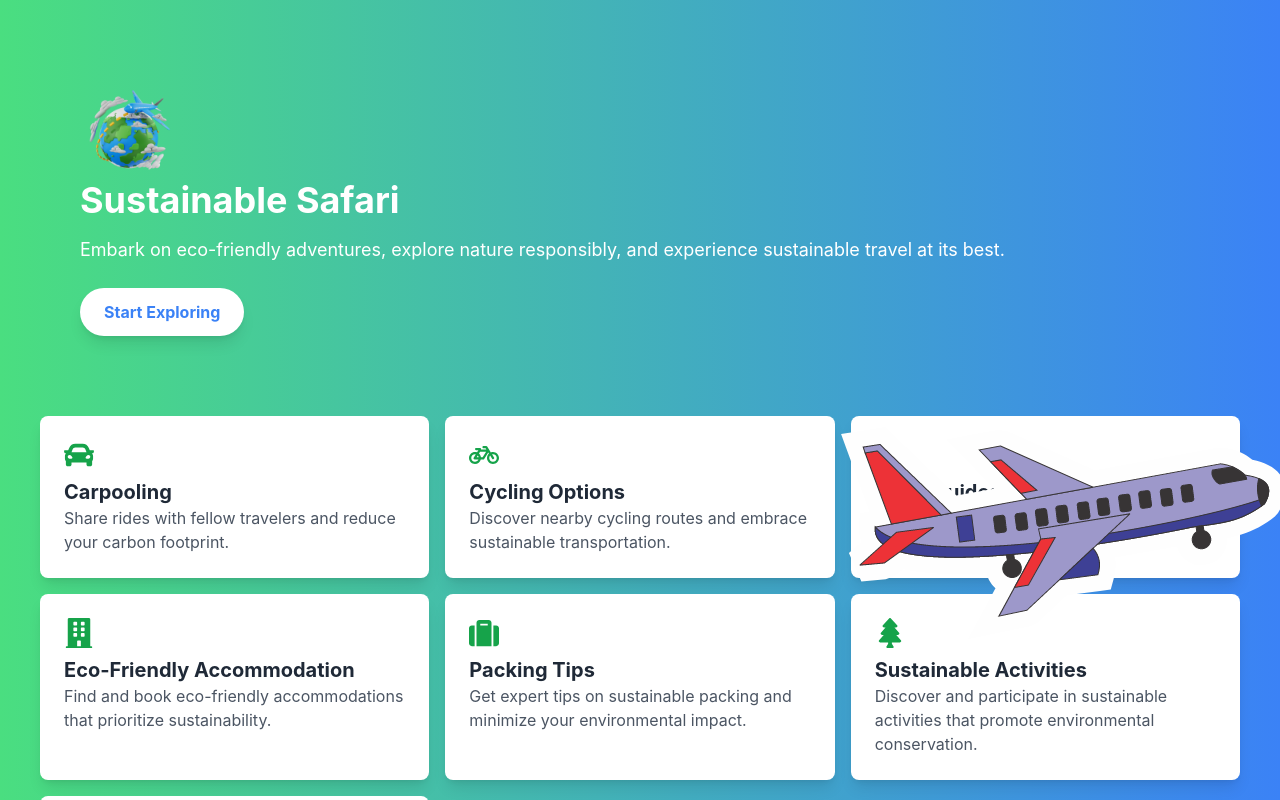
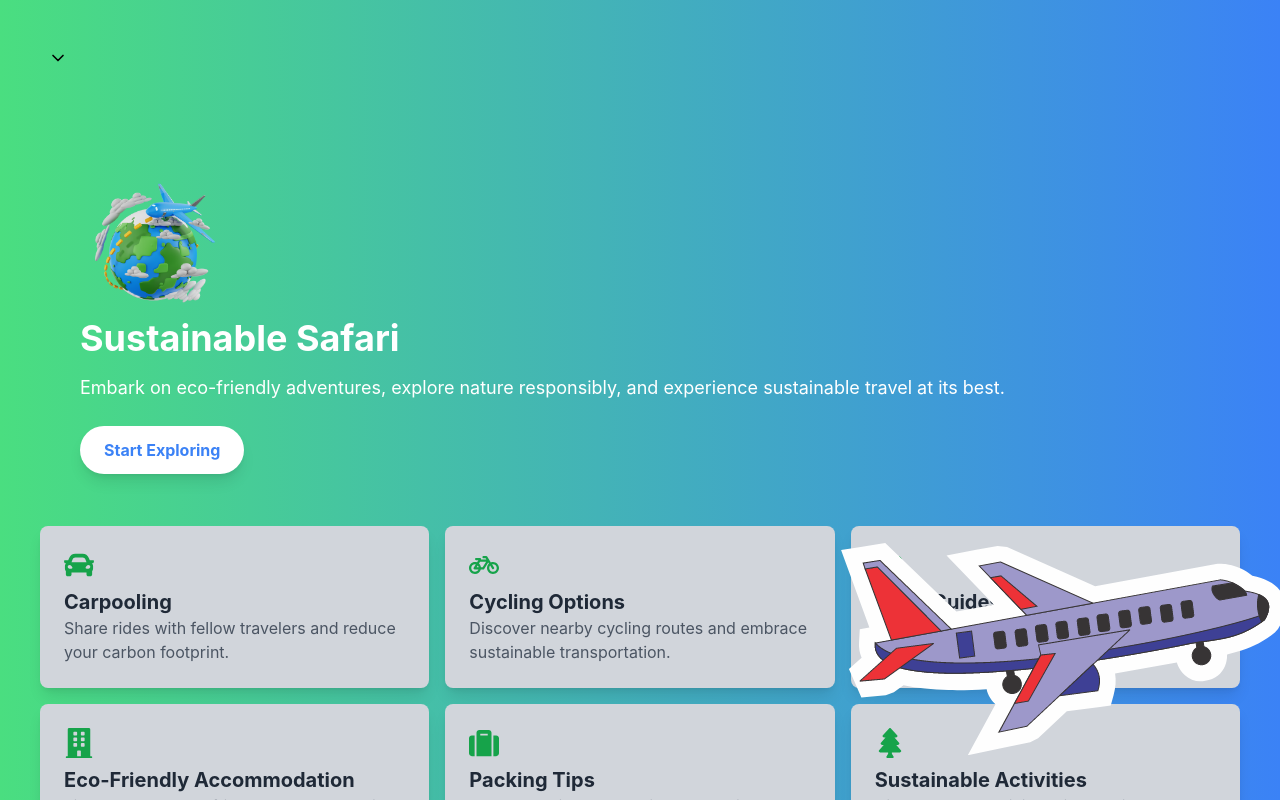
Before and after one commit to vaishnavi-3969/ExploreXperts-Waffle-Hacks, a React (Create React App) app: page / in a window 1280 px wide. Shown: the top 800 px of the page. Built offline with nearby package versions, Linux system fonts and the light colour scheme.

Commit message:
dropdown added

```diff
--- a/src/App.js
+++ b/src/App.js
@@ -1,14 +1,18 @@
 import { BrowserRouter, Route, Routes } from "react-router-dom";
-import HomePage from "./components/HomePage";
+import HomePage from "./components/HomePage.js";
+import Dropdown from "./components/Dropdown";
 
 function App() {
   return (
     <div>
-    <BrowserRouter>
-      <Routes>
-        <Route path="/" element={<HomePage/>} exact/>
-      </Routes>
-    </BrowserRouter>
+      <BrowserRouter>
+        <div className="dropdown-container">
+          <Dropdown />
+        </div>
+        <Routes>
+          <Route path="/" element={<HomePage />} exact />
+        </Routes>
+      </BrowserRouter>
     </div>
   );
 }
--- /dev/null
+++ b/src/components/Dropdown.js
@@ -0,0 +1,90 @@
+import React, { useState } from 'react';
+import { FaCar, FaBicycle, FaUserFriends, FaBuilding, FaSuitcase, FaTree, FaHome } from 'react-icons/fa';
+import { Link } from 'react-router-dom';
+
+const Dropdown = () => {
+  const [dropdownOpen, setDropdownOpen] = useState(false);
+
+  const toggleDropdown = () => {
+    setDropdownOpen(!dropdownOpen);
+  };
+
+  const featureCards = [
+    {
+      icon: FaHome,
+      title: 'Home',
+      link: '/',
+    },
+    {
+      icon: FaCar,
+      title: 'Carpooling',
+      link: '/carpooling',
+    },
+    {
+      icon: FaBicycle,
+      title: 'Cycling Options',
+      link: '/cycling-options',
+    },
+    {
+      icon: FaUserFriends,
+      title: 'Local Guides',
+      link: '/local-guides',
+    },
+    {
+      icon: FaBuilding,
+      title: 'Eco-Friendly Accommodation',
+      link: '/accomodation',
+    },
+    {
+      icon: FaSuitcase,
+      title: 'Packing Tips',
+      link: '/packing-tips',
+    },
+    {
+      icon: FaTree,
+      title: 'Sustainable Activities',
+      link: '/sustainable-activities',
+    },
+  ];
+
+  return (
+    <div className="homepage bg-gradient-to-r from-green-400 to-blue-500 px-10 py-10">
+
+    <div className={`dropdown relative ${dropdownOpen ? 'open' : ''}`}>
+      <button
+        className="dropdown-toggle flex items-center justify-center rounded-md p-2 focus:outline-none focus:ring focus:ring-opacity-50 hover:bg-gray-200"
+        onClick={toggleDropdown}
+      >
+        <svg
+          xmlns="http://www.w3.org/2000/svg"
+          viewBox="0 0 24 24"
+          fill="none"
+          stroke="currentColor"
+          strokeWidth="2"
+          strokeLinecap="round"
+          strokeLinejoin="round"
+          className="w-5 h-5"
+        >
+          <path d="M6 9l6 6 6-6" />
+        </svg>
+      </button>
+      {dropdownOpen && (
+        <div className="dropdown-menu absolute top-full right-0 bg-white shadow-lg rounded-md">
+          <ul className="dropdown-menu-items py-2">
+            {featureCards.map((card, index) => (
+              <li key={index} className="dropdown-menu-item">
+                <Link to={card.link} className="flex items-center px-4 py-2 hover:bg-gray-100">
+                  <card.icon className="mr-2" />
+                  <span>{card.title}</span>
+                </Link>
+              </li>
+            ))}
+          </ul>
+        </div>
+      )}
+    </div>
+    </div>
+  );
+};
+
+export default Dropdown;
--- a/src/components/Homepage.js
+++ b/src/components/Homepage.js
@@ -81,8 +81,8 @@ const HomePage = () => {
                     </motion.div>
                 </div>
 
-                <div className="hero-section py-10 px-10">
-                <img src={Logo} width={100} alt='logo'/>
+                <div className="hero-section py-3 px-10 ">
+                <img src={Logo} width={150} alt='logo'/>
                     <motion.h1
                         initial={{ opacity: 0, y: -50 }}
                         animate={{ opacity: 1, y: 0 }}
@@ -117,7 +117,7 @@ const HomePage = () => {
                                 key={index}
                                 whileHover={{ scale: 1.05 }}
                                 whileTap={{ scale: 0.95 }}
-                                className="feature-card bg-white  rounded-lg shadow-lg p-6"
+                                className="feature-card bg-gray-300  rounded-lg shadow-lg p-6"
                             >
                                 <motion.div
                                     initial={{ opacity: 0, y: -20 }}
--- a/src/components/Sidebar.js
+++ /dev/null
@@ -1,7 +0,0 @@
-import React from 'react'
-
-export default function Sidebar() {
-  return (
-    <div>Sidebar</div>
-  )
-}
```
